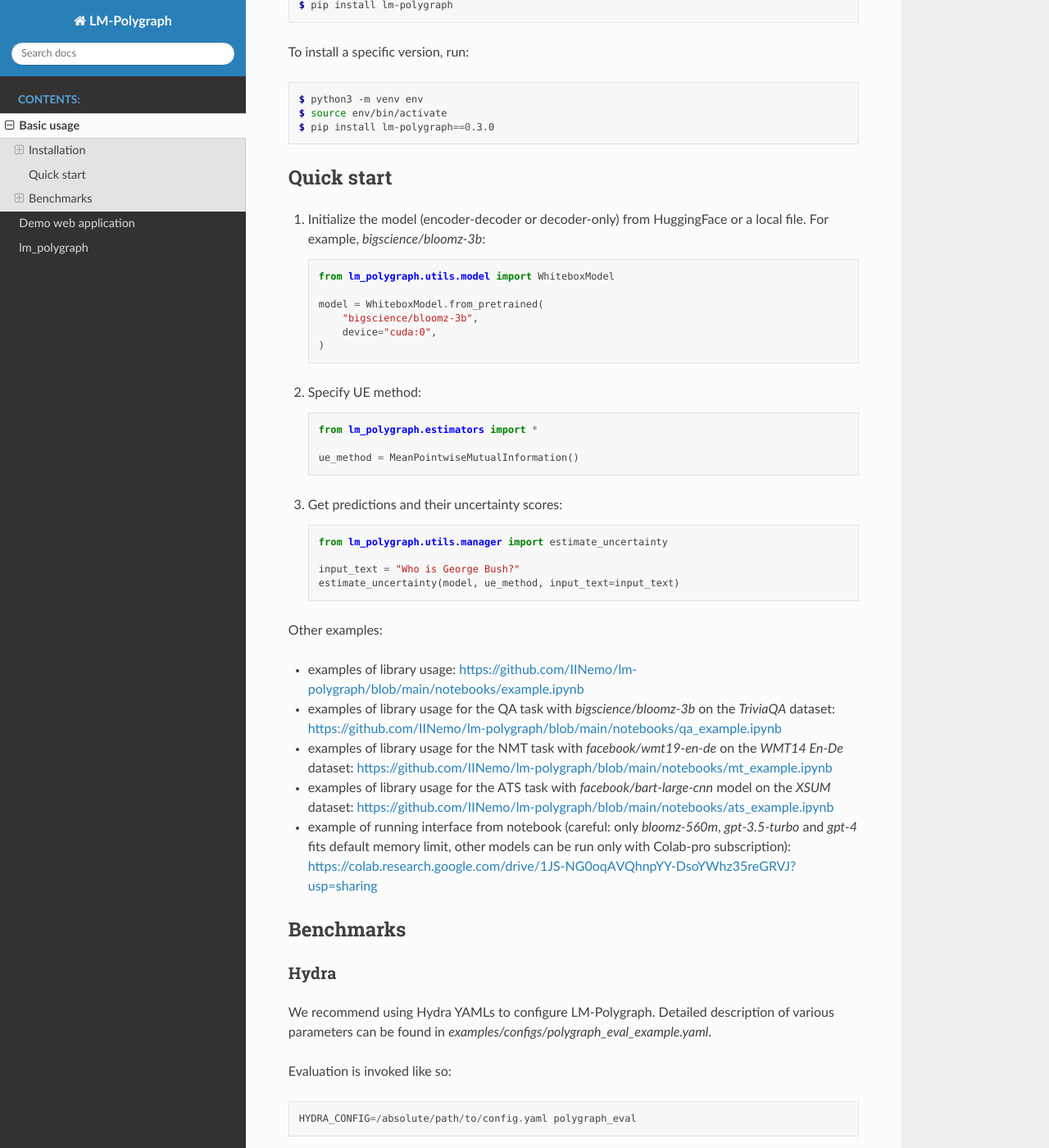
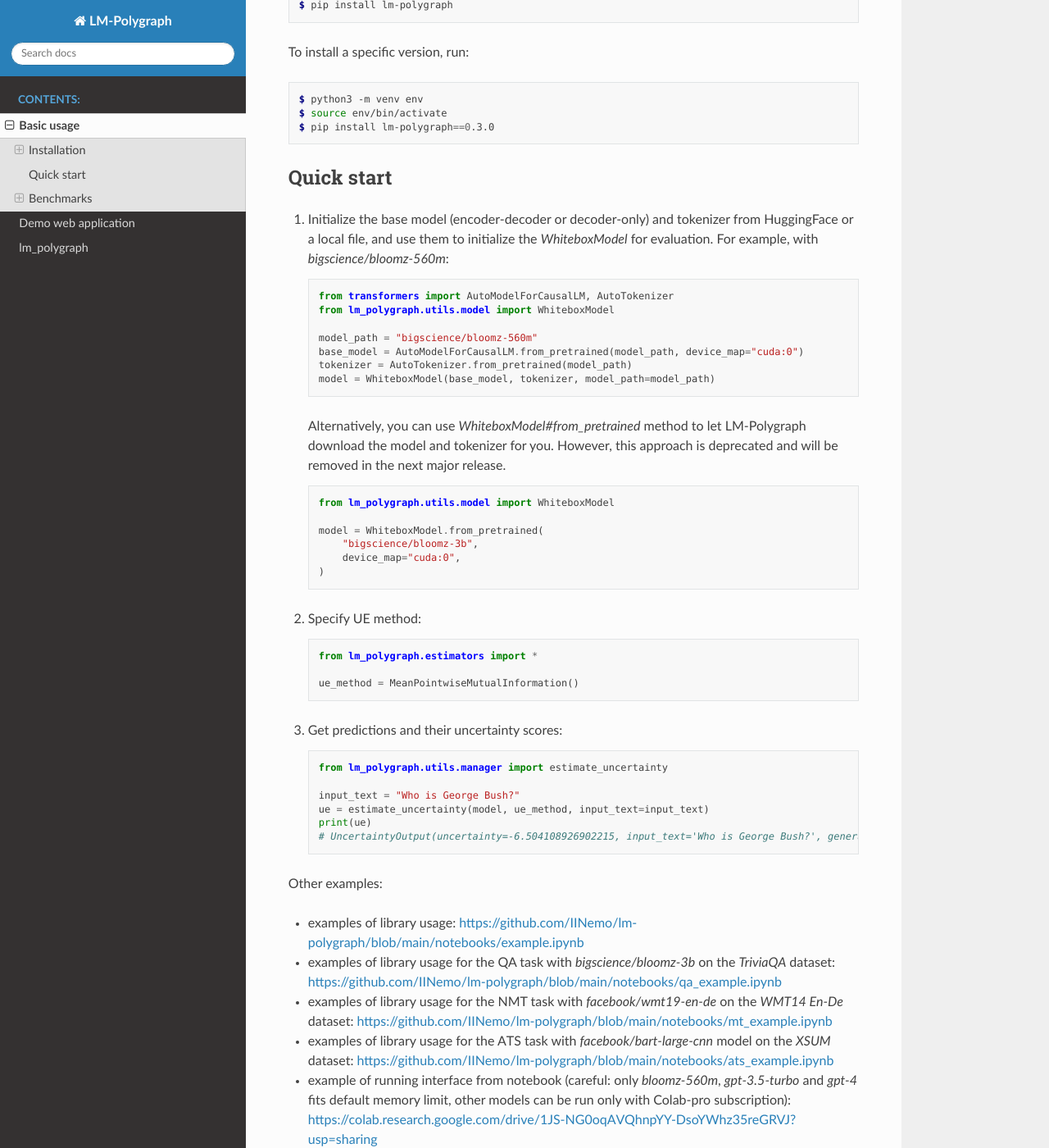
Before and after one commit to IINemo/lm-polygraph, a Sphinx documentation site: the page built from docs/usage.rst, in a window 1280 px wide and 1400 px high, scrolled down 889 px. Shown: the whole window at 82% size. Built offline with Sphinx 7.4.7 and the Read the Docs theme 2.0.0, drawn with Linux system fonts in a browser that asks for light colours; some of the changed text lies outside the part shown.

Commit message:
Update the quickstart section

```diff
--- a/docs/usage.rst
+++ b/docs/usage.rst
@@ -56,30 +56,50 @@ To install a specific version, run:
 Quick start
 -----------
 
-1. Initialize the model (encoder-decoder or decoder-only) from HuggingFace or a local file. For example, `bigscience/bloomz-3b`::
+1.
+    Initialize the base model (encoder-decoder or decoder-only) and tokenizer from HuggingFace or a local file, and use them to initialize the `WhiteboxModel` for evaluation. For example, with `bigscience/bloomz-560m`:
 
-    from lm_polygraph.utils.model import WhiteboxModel
+    .. code-block:: python
 
-    model = WhiteboxModel.from_pretrained(
-        "bigscience/bloomz-3b",
-        device="cuda:0",
-    )
+        from transformers import AutoModelForCausalLM, AutoTokenizer
+        from lm_polygraph.utils.model import WhiteboxModel
 
+        model_path = "bigscience/bloomz-560m"
+        base_model = AutoModelForCausalLM.from_pretrained(model_path, device_map="cuda:0")
+        tokenizer = AutoTokenizer.from_pretrained(model_path)
+        model = WhiteboxModel(base_model, tokenizer, model_path=model_path)
 
-2. Specify UE method::
+    Alternatively, you can use `WhiteboxModel#from_pretrained` method to let LM-Polygraph download the model and tokenizer for you. However, this approach is deprecated and will be removed in the next major release.
 
-    from lm_polygraph.estimators import *
+    .. code-block:: python
 
-    ue_method = MeanPointwiseMutualInformation()
+        from lm_polygraph.utils.model import WhiteboxModel
 
+        model = WhiteboxModel.from_pretrained(
+            "bigscience/bloomz-3b",
+            device_map="cuda:0",
+        )
 
-3. Get predictions and their uncertainty scores::
+2.
+    Specify UE method:
 
-    from lm_polygraph.utils.manager import estimate_uncertainty
+    .. code-block:: python
 
-    input_text = "Who is George Bush?"
-    estimate_uncertainty(model, ue_method, input_text=input_text)
+        from lm_polygraph.estimators import *
 
+        ue_method = MeanPointwiseMutualInformation()
+
+3.
+    Get predictions and their uncertainty scores:
+
+    .. code-block:: python
+
+        from lm_polygraph.utils.manager import estimate_uncertainty
+
+        input_text = "Who is George Bush?"
+        ue = estimate_uncertainty(model, ue_method, input_text=input_text)
+        print(ue)
+        # UncertaintyOutput(uncertainty=-6.504108926902215, input_text='Who is George Bush?', generation_text=' President of the United States', model_path='bigscience/bloomz-560m')
 
 Other examples:
 
```
Also changed, not shown: other parts of docs/usage.rst (+1 -1 lines).
